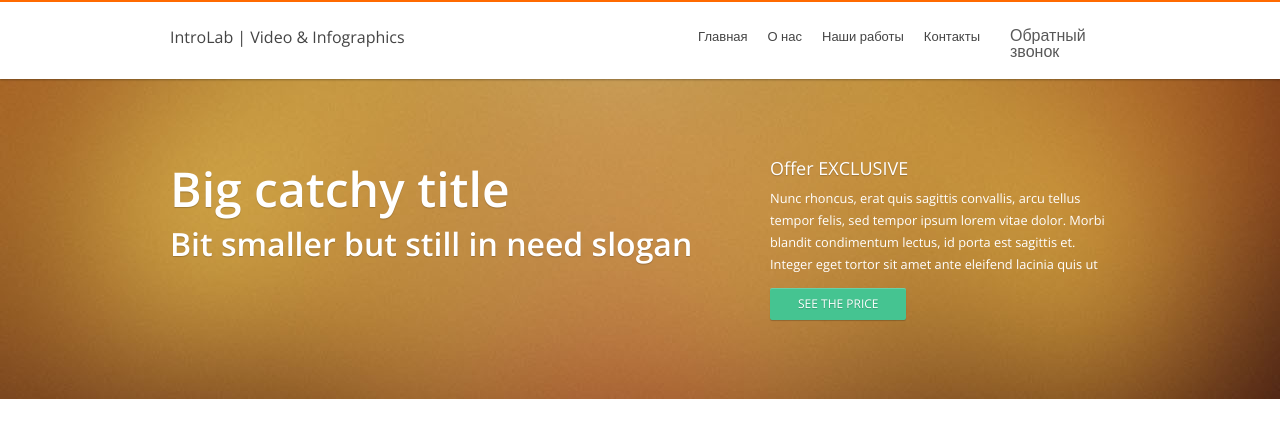
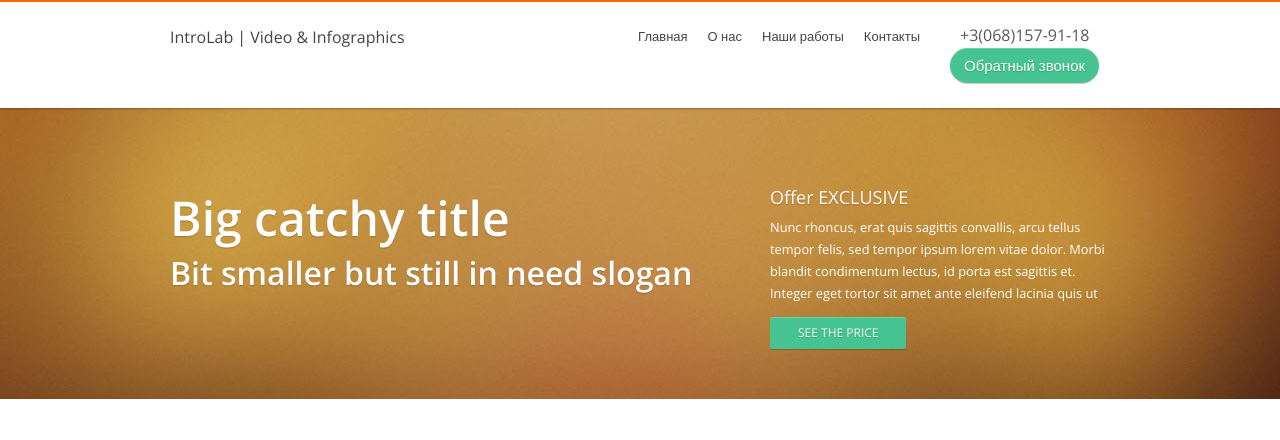
Before and after one commit to Scandinavs/introlab, a PHP site: page / in a window 1280 px wide. Shown: the top 440 px of the page. Run offline with PHP 8.4, Linux system fonts and the light colour scheme.

Commit message:
Added reverse call button.

```diff
--- a/css/base.css
+++ b/css/base.css
@@ -216,6 +216,15 @@ footer .social a {float: left; margin-right: 10px;}
 footer .social a img {width: 35px; opacity: 0.4;}
 footer .social a:hover img {opacity: 1;}
 
+a.reverseCall {
+    font-size: 15px;
+    text-transform: none;
+    padding-top: 10px;
+    padding-bottom: 10px;
+    border-radius: 30px;
+    -moz-border-radius: 30px;
+    -webkit-border-radius: 30px;
+}
 
 
 
--- a/index.html
+++ b/index.html
@@ -79,7 +79,7 @@
                 <a href='#'>IntroLab | Video & Infographics</a>
             </div>
 
-            <div class='nine columns'>
+            <div class='eight columns'>
                 <ul class='mainMenu'>
                     <li><a href='#' title='Главная'>Главная</a></li>
                     <li><a href='#' title='О нас'>О нас</a></li>
@@ -87,10 +87,12 @@
                     <li><a href='#' title='Контакты'>Контакты</a></li>
                 </ul>
             </div>
-            <div class='two columns'>
-                <a href="#">Обратный звонок</a>
+            <div class='three columns'>
+                <div style="width: 100%; padding-left: 10px">+3(068)157-91-18</div>
             </div>
-
+            <div class='three columns'>
+                <a href="#" class="button medium green reverseCall">Обратный звонок</a>
+            </div>
         </div>
     </nav>
 
```
